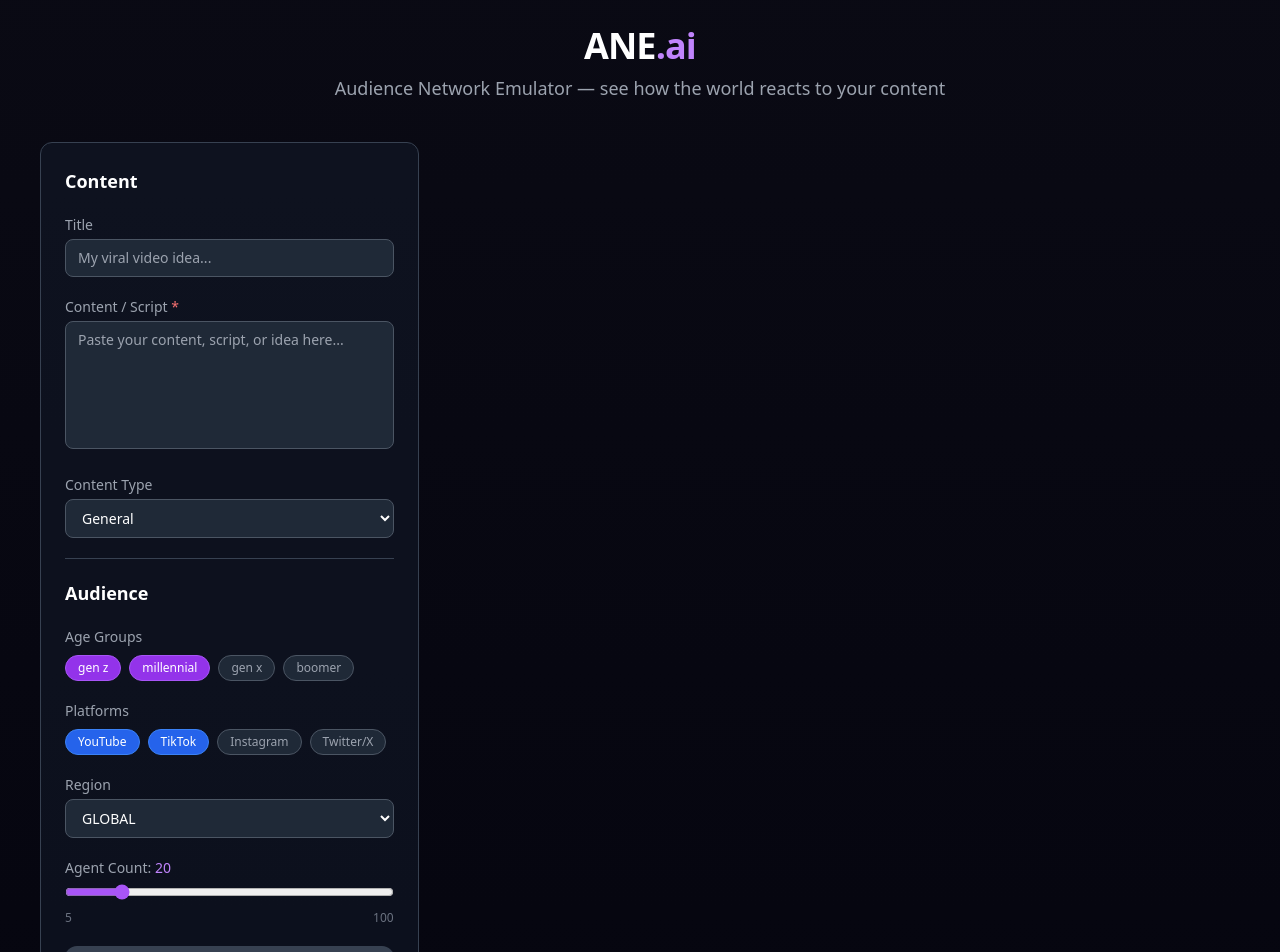
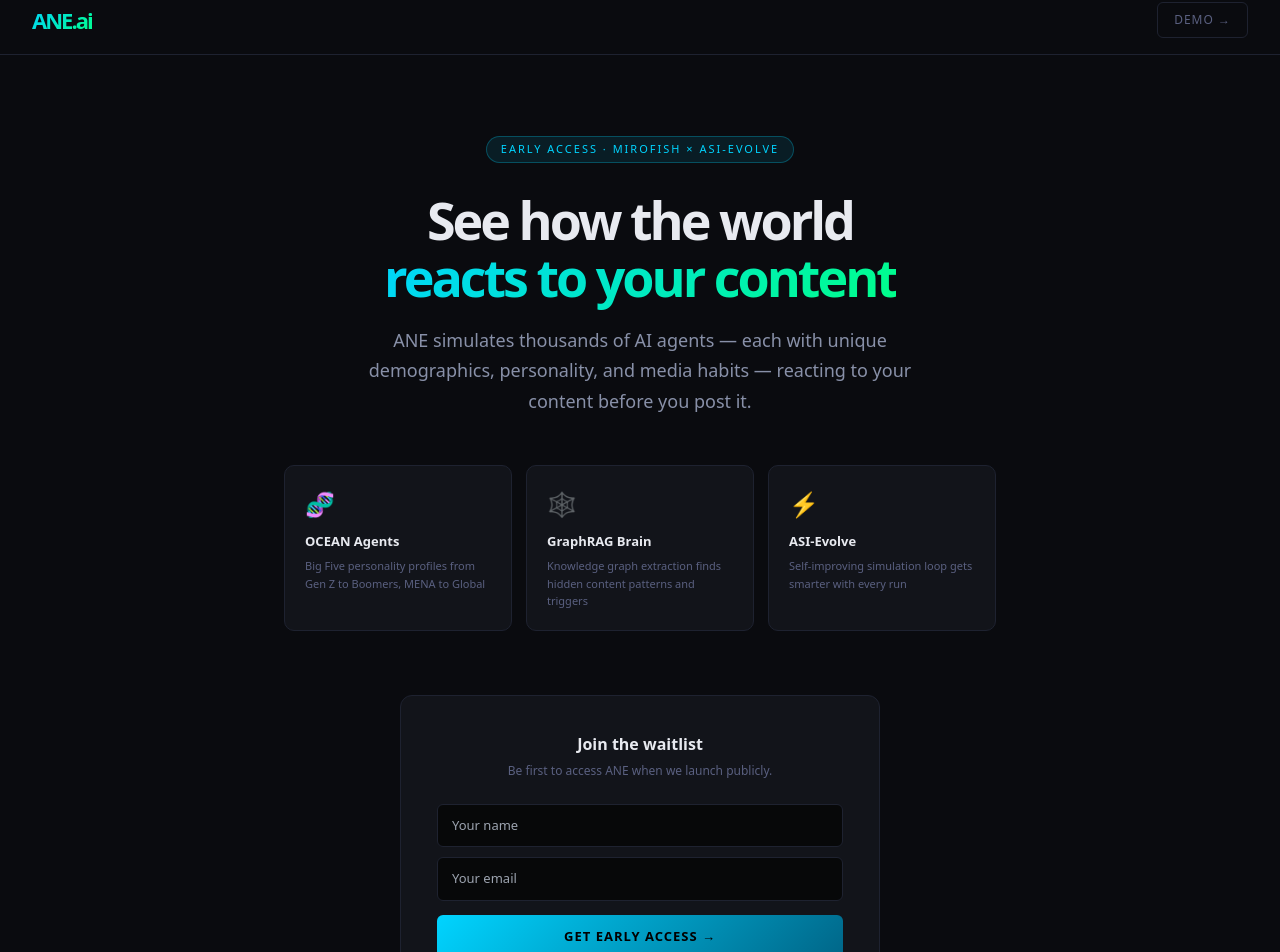
Before and after one commit to leo777-debug/ane-front, a Next.js app: page / in a window 1280 px wide. Shown: the part 50-1002 px from the top of the page. Built offline with nearby package versions, Linux system fonts and the light colour scheme.

Commit message:
Update page.tsx

```diff
--- a/src/app/page.tsx
+++ b/src/app/page.tsx
@@ -1,107 +1,151 @@
 'use client';
 
-import { useState, useCallback } from 'react';
-import SimulationForm from '@/components/SimulationForm';
-import ReactionFeed from '@/components/ReactionFeed';
-import AnalyticsPanel from '@/components/AnalyticsPanel';
-import GraphRagPanel from '@/components/GraphRagPanel';
-import { createSimulation, streamSimulation, ReactionEvent, Analytics, SimulationRequest } from '@/lib/api';
+import { useState } from 'react';
+import { useRouter } from 'next/navigation';
 
-export default function Home() {
-  const [reactions, setReactions] = useState<ReactionEvent[]>([]);
-  const [analytics, setAnalytics] = useState<Analytics | null>(null);
-  const [running, setRunning] = useState(false);
-  const [error, setError] = useState<string | null>(null);
-  const [progress, setProgress] = useState(0);
-  const [totalAgents, setTotalAgents] = useState(0);
-  const [activeEntities, setActiveEntities] = useState<string>('');
+const SUPABASE_URL = 'https://bjymbbrdiqakbetanmso.supabase.co';
+const SUPABASE_KEY = 'sb_publishable_nPDfS0UbQ4Ho0tot1fLvyQ_dIlCXqW3';
 
-  const runSimulation = useCallback(async (req: SimulationRequest) => {
-    setReactions([]);
-    setAnalytics(null);
-    setError(null);
-    setRunning(true);
-    setProgress(0);
-    setTotalAgents(req.agent_count);
+export default function LandingPage() {
+  const [email, setEmail] = useState('');
+  const [name, setName] = useState('');
+  const [status, setStatus] = useState<'idle' | 'loading' | 'success' | 'error'>('idle');
+  const [errorMsg, setErrorMsg] = useState('');
+  const router = useRouter();
 
-    // Extract entities for Graph RAG display
-    const entities = [
-      ...req.demographics.age_groups,
-      ...req.demographics.platforms,
-      req.demographics.region
-    ].filter(Boolean).join(', ');
-    setActiveEntities(entities);
+  const handleSubmit = async (e: React.FormEvent) => {
+    e.preventDefault();
+    if (!email.trim()) return;
+    setStatus('loading');
+    setErrorMsg('');
 
     try {
-      const { simulation_id } = await createSimulation(req);
+      const res = await fetch(`${SUPABASE_URL}/rest/v1/waitlist`, {
+        method: 'POST',
+        headers: {
+          'Content-Type': 'application/json',
+          'apikey': SUPABASE_KEY,
+          'Authorization': `Bearer ${SUPABASE_KEY}`,
+          'Prefer': 'return=minimal',
+        },
+        body: JSON.stringify({ email: email.trim(), name: name.trim(), created_at: new Date().toISOString() }),
+      });
 
-      streamSimulation(
-        simulation_id,
-        (event) => {
-          if (event.type === 'reaction') {
-            setReactions((prev) => [...prev, event]);
-            setProgress((prev) => prev + 1);
-          } else if (event.type === 'complete') {
-            if (event.analytics) setAnalytics(event.analytics);
-            setRunning(false);
-          } else if (event.type === 'error') {
-            setError(event.message || 'Simulation error');
-            setRunning(false);
-          }
-        },
-        (err) => {
-          setError(err.message);
-          setRunning(false);
+      if (res.status === 201 || res.ok) {
+        setStatus('success');
+      } else {
+        const err = await res.json();
+        if (err?.code === '23505') {
+          setStatus('success'); // already signed up — still show success
+        } else {
+          throw new Error(err?.message || 'Something went wrong');
         }
-      );
-    } catch (e: unknown) {
-      setError(e instanceof Error ? e.message : 'Failed to start simulation');
-      setRunning(false);
+      }
+    } catch (e: any) {
+      setStatus('error');
+      setErrorMsg(e.message || 'Failed to join waitlist');
     }
-  }, []);
+  };
 
   return (
-    <main className="min-h-screen p-6 md:p-10">
-      <header className="mb-10 text-center">
-        <h1 className="text-4xl font-bold tracking-tight text-white mb-2">
-          ANE<span className="text-purple-400">.ai</span>
-        </h1>
-        <p className="text-gray-400 text-lg">Audience Network Emulator — see how the world reacts to your content</p>
-      </header>
+    <main style={{ minHeight: '100vh', background: '#0a0b0f', color: '#e8eaf0', fontFamily: 'inherit' }}>
+      {/* Nav */}
+      <nav style={{ borderBottom: '1px solid #1e2230', padding: '16px 32px', display: 'flex', justifyContent: 'space-between', alignItems: 'center' }}>
+        <div style={{ fontSize: 22, fontWeight: 900, letterSpacing: '-2px', background: 'linear-gradient(135deg,#00d4ff,#00ff88)', WebkitBackgroundClip: 'text', WebkitTextFillColor: 'transparent' }}>
+          ANE.ai
+        </div>
+        <button
+          onClick={() => router.push('/simulate')}
+          style={{ background: 'transparent', border: '1px solid #1e2230', borderRadius: 6, color: '#5a6080', fontFamily: 'inherit', fontSize: 12, padding: '8px 16px', cursor: 'pointer', letterSpacing: 1 }}
+        >
+          DEMO →
+        </button>
+      </nav>
 
-      <div className="max-w-7xl mx-auto grid grid-cols-1 lg:grid-cols-3 gap-8">
-        <div className="lg:col-span-1 space-y-6">
-          <SimulationForm onSubmit={runSimulation} running={running} />
-          {activeEntities && <GraphRagPanel entities={activeEntities} />}
+      {/* Hero */}
+      <div style={{ maxWidth: 760, margin: '0 auto', padding: '80px 24px 40px', textAlign: 'center' }}>
+        <div style={{ display: 'inline-block', background: '#00d4ff18', border: '1px solid #00d4ff44', borderRadius: 20, padding: '4px 14px', fontSize: 11, color: '#00d4ff', letterSpacing: 2, textTransform: 'uppercase', marginBottom: 28 }}>
+          Early Access · MiroFish × ASI-Evolve
         </div>
 
-        <div className="lg:col-span-2 space-y-6">
-          {error && (
-            <div className="bg-red-900/40 border border-red-500 rounded-xl p-4 text-red-300">
-              <strong>Error:</strong> {error}
+        <h1 style={{ fontSize: 52, fontWeight: 900, lineHeight: 1.1, letterSpacing: '-3px', marginBottom: 20 }}>
+          See how the world<br />
+          <span style={{ background: 'linear-gradient(135deg,#00d4ff,#00ff88)', WebkitBackgroundClip: 'text', WebkitTextFillColor: 'transparent' }}>
+            reacts to your content
+          </span>
+        </h1>
+
+        <p style={{ fontSize: 18, color: '#8890a8', lineHeight: 1.7, marginBottom: 48, maxWidth: 560, margin: '0 auto 48px' }}>
+          ANE simulates thousands of AI agents — each with unique demographics, personality, and media habits — reacting to your content before you post it.
+        </p>
+
+        {/* Features */}
+        <div style={{ display: 'grid', gridTemplateColumns: 'repeat(3,1fr)', gap: 14, marginBottom: 64 }}>
+          {[
+            { icon: '🧬', title: 'OCEAN Agents', desc: 'Big Five personality profiles from Gen Z to Boomers, MENA to Global' },
+            { icon: '🕸️', title: 'GraphRAG Brain', desc: 'Knowledge graph extraction finds hidden content patterns and triggers' },
+            { icon: '⚡', title: 'ASI-Evolve', desc: 'Self-improving simulation loop gets smarter with every run' },
+          ].map((f) => (
+            <div key={f.title} style={{ background: '#12141a', border: '1px solid #1e2230', borderRadius: 10, padding: 20, textAlign: 'left' }}>
+              <div style={{ fontSize: 24, marginBottom: 10 }}>{f.icon}</div>
+              <div style={{ fontSize: 13, fontWeight: 700, color: '#e8eaf0', marginBottom: 6 }}>{f.title}</div>
+              <div style={{ fontSize: 11, color: '#5a6080', lineHeight: 1.6 }}>{f.desc}</div>
             </div>
+          ))}
+        </div>
+
+        {/* Waitlist form */}
+        <div style={{ background: '#12141a', border: '1px solid #1e2230', borderRadius: 12, padding: 36, maxWidth: 480, margin: '0 auto' }}>
+          {status === 'success' ? (
+            <div style={{ textAlign: 'center' }}>
+              <div style={{ fontSize: 40, marginBottom: 16 }}>🎉</div>
+              <div style={{ fontSize: 20, fontWeight: 700, color: '#00ff88', marginBottom: 8 }}>You're on the list!</div>
+              <div style={{ fontSize: 13, color: '#5a6080', marginBottom: 24 }}>We'll email you when your access is ready.</div>
+              <button
+                onClick={() => router.push('/simulate')}
+                style={{ background: 'linear-gradient(135deg,#00d4ff,#006688)', border: 'none', borderRadius: 6, color: '#000', fontFamily: 'inherit', fontWeight: 700, fontSize: 13, padding: '12px 24px', cursor: 'pointer', letterSpacing: 1 }}
+              >
+                TRY DEMO NOW →
+              </button>
+            </div>
+          ) : (
+            <>
+              <div style={{ fontSize: 16, fontWeight: 700, marginBottom: 6 }}>Join the waitlist</div>
+              <div style={{ fontSize: 12, color: '#5a6080', marginBottom: 24 }}>Be first to access ANE when we launch publicly.</div>
+              <form onSubmit={handleSubmit}>
+                <input
+                  type="text"
+                  placeholder="Your name"
+                  value={name}
+                  onChange={(e) => setName(e.target.value)}
+                  style={{ width: '100%', background: '#070809', border: '1px solid #1e2230', borderRadius: 6, color: '#e8eaf0', fontFamily: 'inherit', fontSize: 13, padding: '11px 14px', boxSizing: 'border-box', outline: 'none', marginBottom: 10 }}
+                />
+                <input
+                  type="email"
+                  placeholder="Your email"
+                  value={email}
+                  onChange={(e) => setEmail(e.target.value)}
+                  required
+                  style={{ width: '100%', background: '#070809', border: '1px solid #1e2230', borderRadius: 6, color: '#e8eaf0', fontFamily: 'inherit', fontSize: 13, padding: '11px 14px', boxSizing: 'border-box', outline: 'none', marginBottom: 14 }}
+                />
+                <button
+                  type="submit"
+                  disabled={status === 'loading'}
+                  style={{ width: '100%', background: status === 'loading' ? '#1e2230' : 'linear-gradient(135deg,#00d4ff,#006688)', border: 'none', borderRadius: 6, color: status === 'loading' ? '#5a6080' : '#000', fontFamily: 'inherit', fontWeight: 700, fontSize: 13, padding: '12px 24px', cursor: status === 'loading' ? 'not-allowed' : 'pointer', letterSpacing: 1 }}
+                >
+                  {status === 'loading' ? 'JOINING...' : 'GET EARLY ACCESS →'}
+                </button>
+                {status === 'error' && (
+                  <div style={{ marginTop: 10, fontSize: 12, color: '#ff3355' }}>❌ {errorMsg}</div>
+                )}
+              </form>
+            </>
           )}
+        </div>
 
-          {(running || reactions.length > 0) && (
-            <div className="bg-gray-900/60 border border-gray-700 rounded-xl p-4">
-              <div className="flex items-center justify-between mb-2">
-                <span className="text-gray-300 text-sm font-medium">
-                  {running ? 'Simulating...' : 'Complete'}
-                </span>
-                <span className="text-purple-400 text-sm">{progress} / {totalAgents} agents</span>
-              </div>
-              <div className="w-full bg-gray-800 rounded-full h-2">
-                <div
-                  className="bg-purple-500 h-2 rounded-full transition-all duration-300"
-                  style={{ width: totalAgents > 0 ? `${(progress / totalAgents) * 100}%` : '0%' }}
-                />
-              </div>
-            </div>
-          )}
-
-          {analytics && <AnalyticsPanel analytics={analytics} />}
-
-          {reactions.length > 0 && <ReactionFeed reactions={reactions} />}
+        {/* Social proof */}
+        <div style={{ marginTop: 40, fontSize: 11, color: '#5a6080' }}>
+          Built on MiroFish swarm engine · ASI-Evolve optimization · OpenRouter model fallback chain
         </div>
       </div>
     </main>
```
